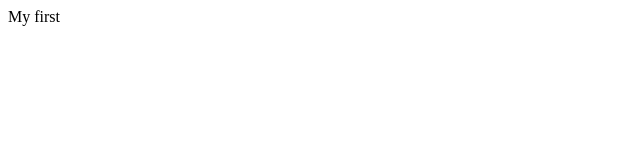
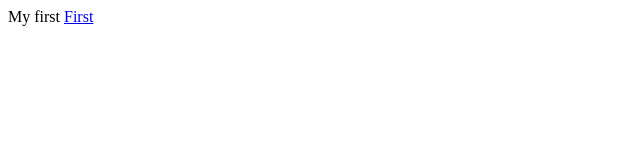
Before and after one commit to Torturist/Torturist.github.io, a plain HTML site: page index.html in a window 1280 px wide. Shown: the full height of the page, 0-640 px from the left. Drawn offline with Linux system fonts and the light colour scheme.

Commit message:
Update index.html

```diff
--- a/index.html
+++ b/index.html
@@ -1 +1,2 @@
 My first
+<a href="first.html">First</a>
```
